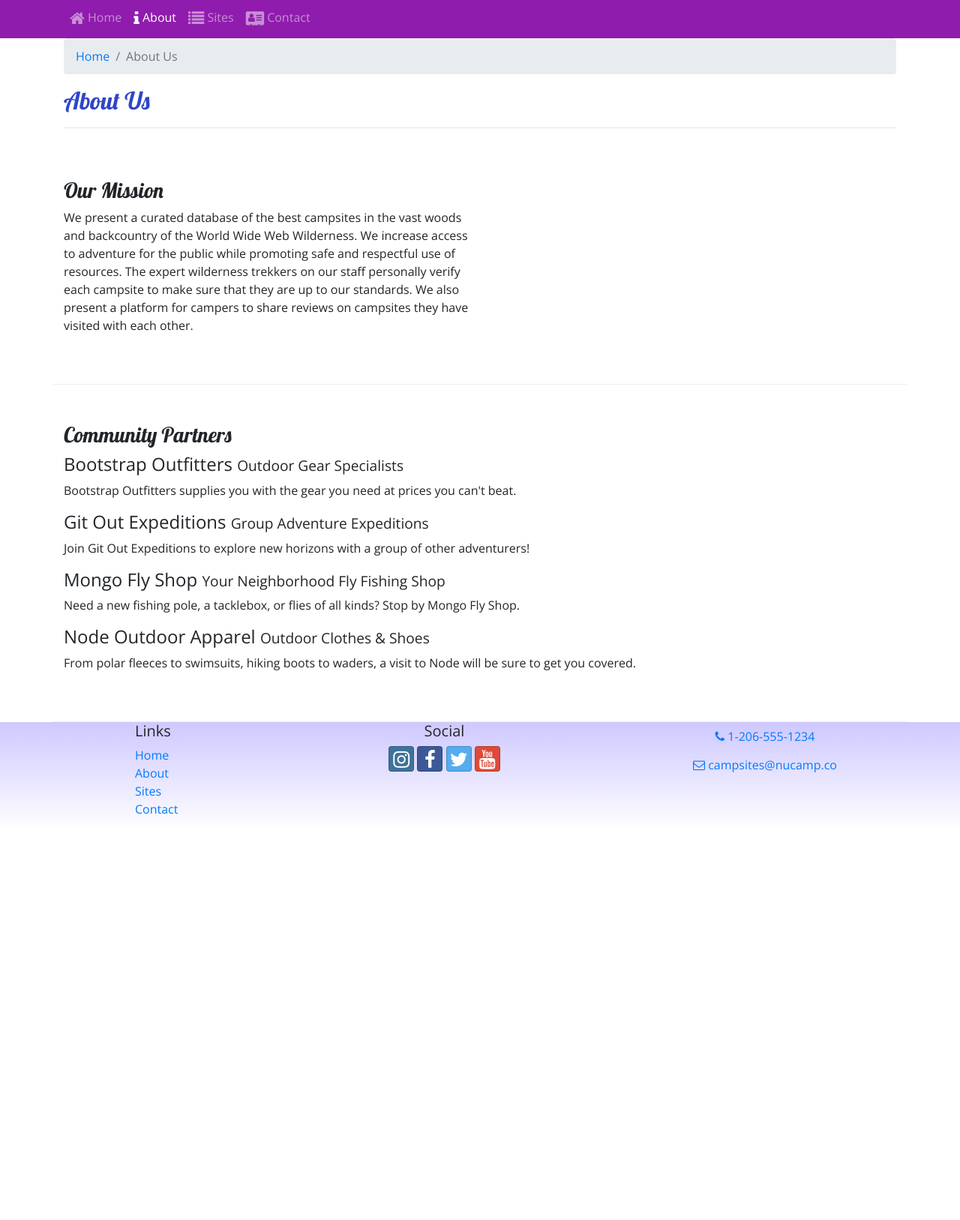
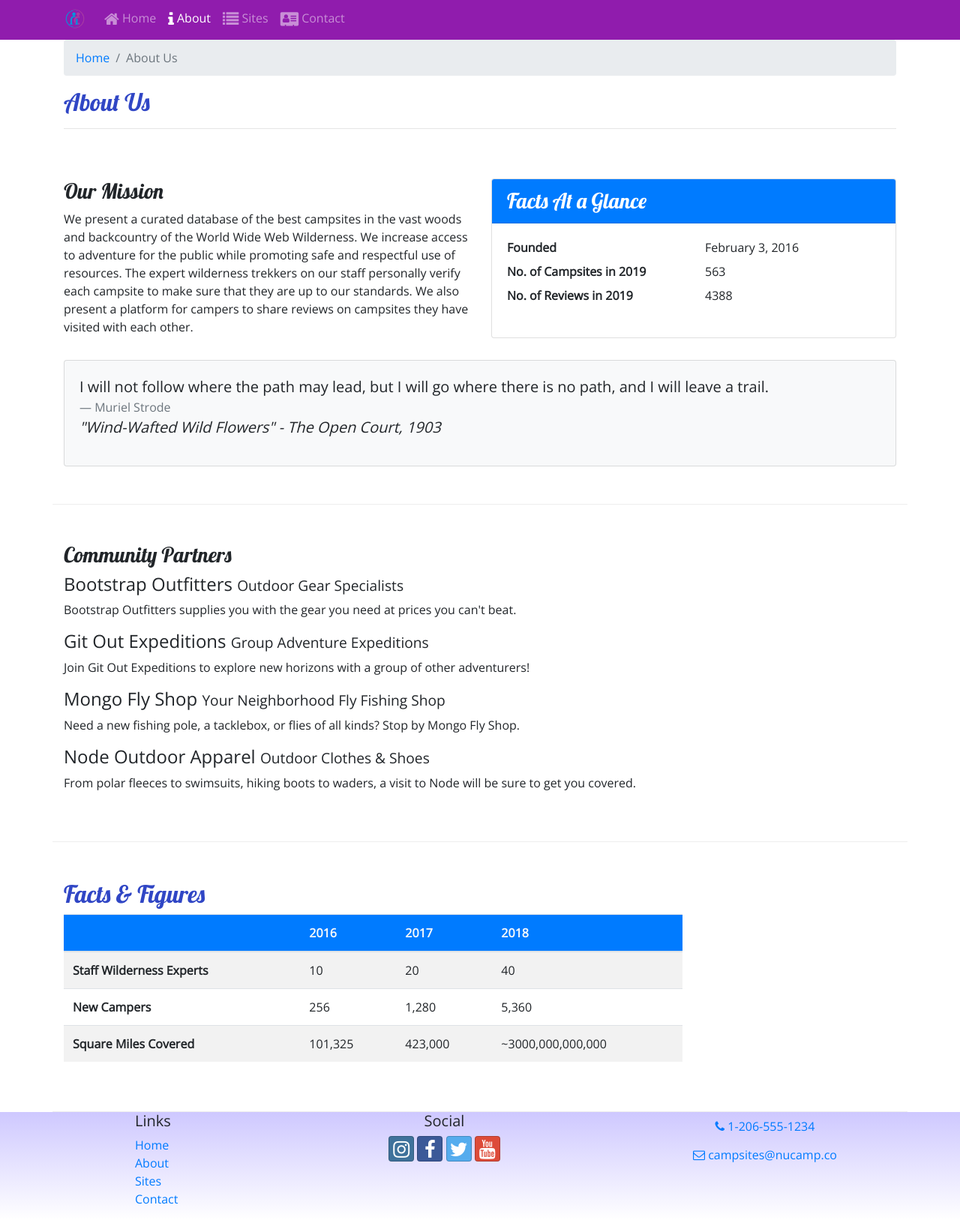
Before and after one commit to zimtech-Michael/Bootstrap-Project-Setup, a website: page aboutus.html in a window 1280 px wide. Shown: the part 167-1794 px from the top of the page at 75% size. Before the commit the page ends 1274 px from the top, so only its background shows below. Drawn offline with nearby package versions, Linux system fonts and the light colour scheme.

Commit message:
July 13th 2021

```diff
--- a/aboutus.html
+++ b/aboutus.html
@@ -19,6 +19,9 @@
     <header class="jumbotron jumbotron-fluid">
         <div class="container">
             <div class="row">
+                <div class="col-4 col-sm-3 col-md-2 align-self-center">
+                    <a href="index.html"><img src="img/logo.png" class="img-fluid" /></a>
+                </div>
                 <div class="col">
                     <h1>NuCamp</h1>
                     <h2>a better way to camp</h2>
@@ -29,7 +32,8 @@
 
     <nav class="navbar navbar-expand-sm navbar-dark sticky-top">
         <div class="container">
-            <button class="navbar-toggler ml-auto" type="button" data-toggle="collapse" data-target="#nucampNavbar">
+            <a class="navbar-brand" href="index.html"><img src="img/logo.png" height="30" width="30" /></a>
+            <button class="navbar-toggler" type="button" data-toggle="collapse" data-target="#nucampNavbar">
                 <span class="navbar-toggler-icon"></span>
             </button>
             <div class="collapse navbar-collapse" id="nucampNavbar">
@@ -68,6 +72,32 @@
                     campsite to make sure that they are up to our standards. We also present a platform for campers to
                     share reviews on campsites they have visited with each other.</p>
             </div>
+            <div class="col-sm-6">
+                <div class="card">
+                    <h3 class="card-header bg-primary text-white">Facts At a Glance</h3>
+                    <div class="card-body">
+                        <dl class="row">
+                            <dt class="col-6">Founded</dt>
+                            <dd class="col-6">February 3, 2016</dd>
+                            <dt class="col-6">No. of Campsites in 2019</dt>
+                            <dd class="col-6">563</dd>
+                            <dt class="col-6">No. of Reviews in 2019</dt>
+                            <dd class="col-6">4388</dd>
+                        </dl>
+                    </div>
+                </div>
+            </div>
+            <div class="col">
+                <div class="card bg-light mt-3">
+                    <blockquote class="blockquote card-body">
+                        <p class="mb-0">I will not follow where the path may lead, but I will go where there is no path,
+                            and I will leave a trail.</p>
+                        <footer class="blockquote-footer">Muriel Strode</footer>
+                        <cite title="Source Title">"Wind-Wafted Wild Flowers" -
+                            The Open Court, 1903</cite>
+                    </blockquote>
+                </div>
+            </div>
         </div>
 
         <div class="row row-content">
@@ -88,9 +118,47 @@
                     covered.</p>
             </div>
         </div>
+
+        <div class="row row-content">
+            <div class="col-sm-9">
+                <h2>Facts &amp; Figures</h2>
+                <div class="table-responsive">
+                    <table class="table table-striped">
+                        <thead>
+                            <tr class="bg-primary text-light">
+                                <th></th>
+                                <th>2016</th>
+                                <th>2017</th>
+                                <th>2018</th>
+                            </tr>
+                        </thead>
+                        <tbody class="table-primary"></tbody>
+                        <tr>
+                            <th>Staff Wilderness Experts</th>
+                            <td>10</td>
+                            <td>20</td>
+                            <td>40</td>
+                        </tr>
+                        <tr>
+                            <th>New Campers</th>
+                            <td>256</td>
+                            <td>1,280</td>
+                            <td>5,360</td>
+                        </tr>
+                        <tr>
+                            <th>Square Miles Covered</th>
+                            <td>101,325</td>
+                            <td>423,000</td>
+                            <td>~3000,000,000,000</td>
+                        </tr>
+                    </table>
+                </div>
+            </div>
         </div>
 
-    <footer>
+    </div>
+
+    <footer class="site-footer">
         <div class="container">
             <div class="row">
                 <div class="col-4 col-sm-2 offset-1">
--- a/css/styles.css
+++ b/css/styles.css
@@ -14,7 +14,7 @@
     color: #CEC8FF;
 }
 
-footer {
+.site-footer {
     background-image: linear-gradient(#CEC8FF, white);
     padding 20px 0;
 }
```
Also changed, not shown: contactus.html (+10 -4 lines), index.html (+23 -6 lines), img/bootstrap-thumb.png (added), img/breadcrumb-trail-thumb.jpg (added), img/breadcrumb-trail.jpg (added), img/chrome-river-thumb.jpg (added), img/chrome-river.jpg (added), img/logo.png (added), img/react-lake-thumb.jpg (added), img/react-lake.jpg (added), 1 other file. Lines whose indentation alone changed are shown as unchanged.
